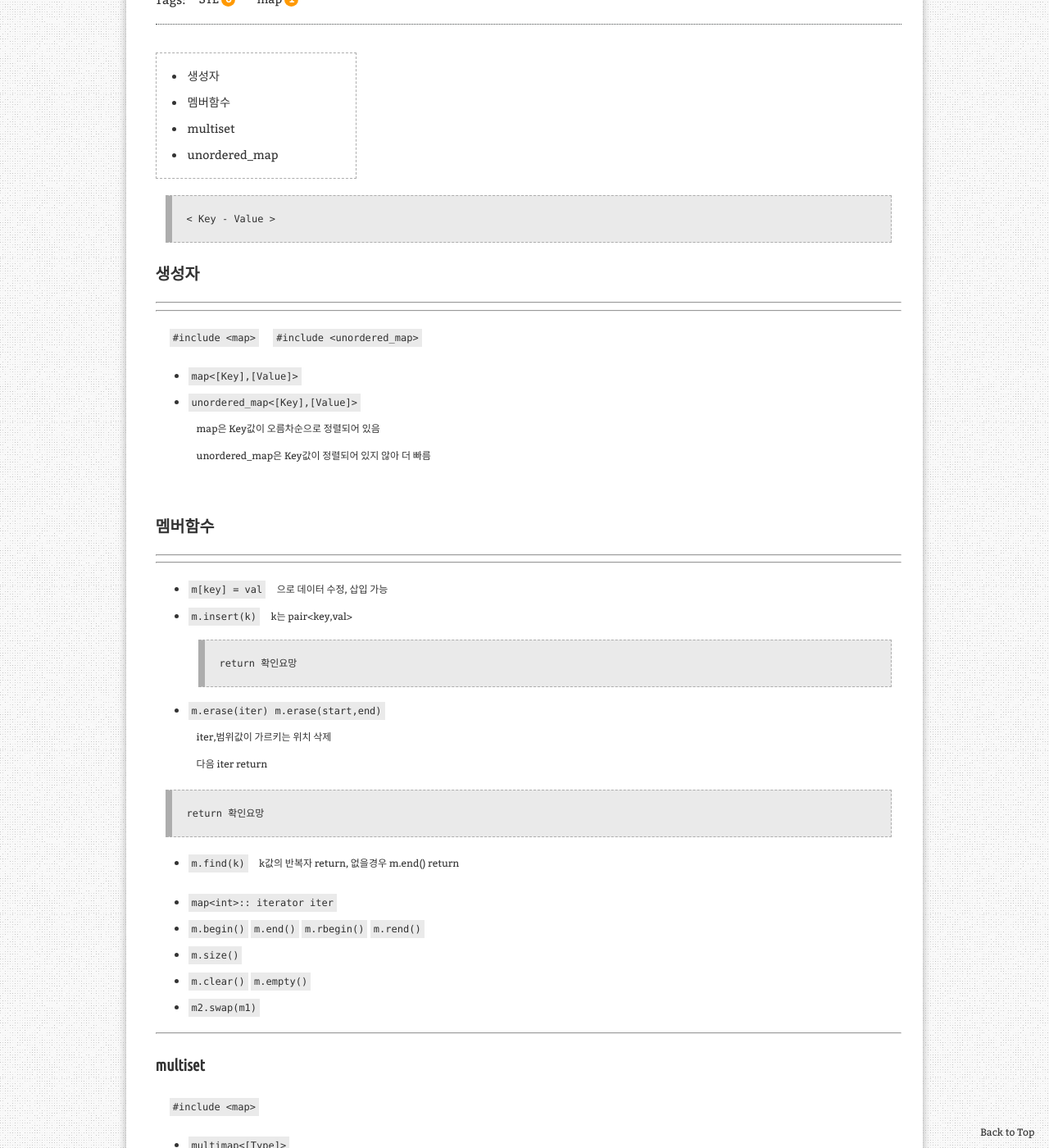
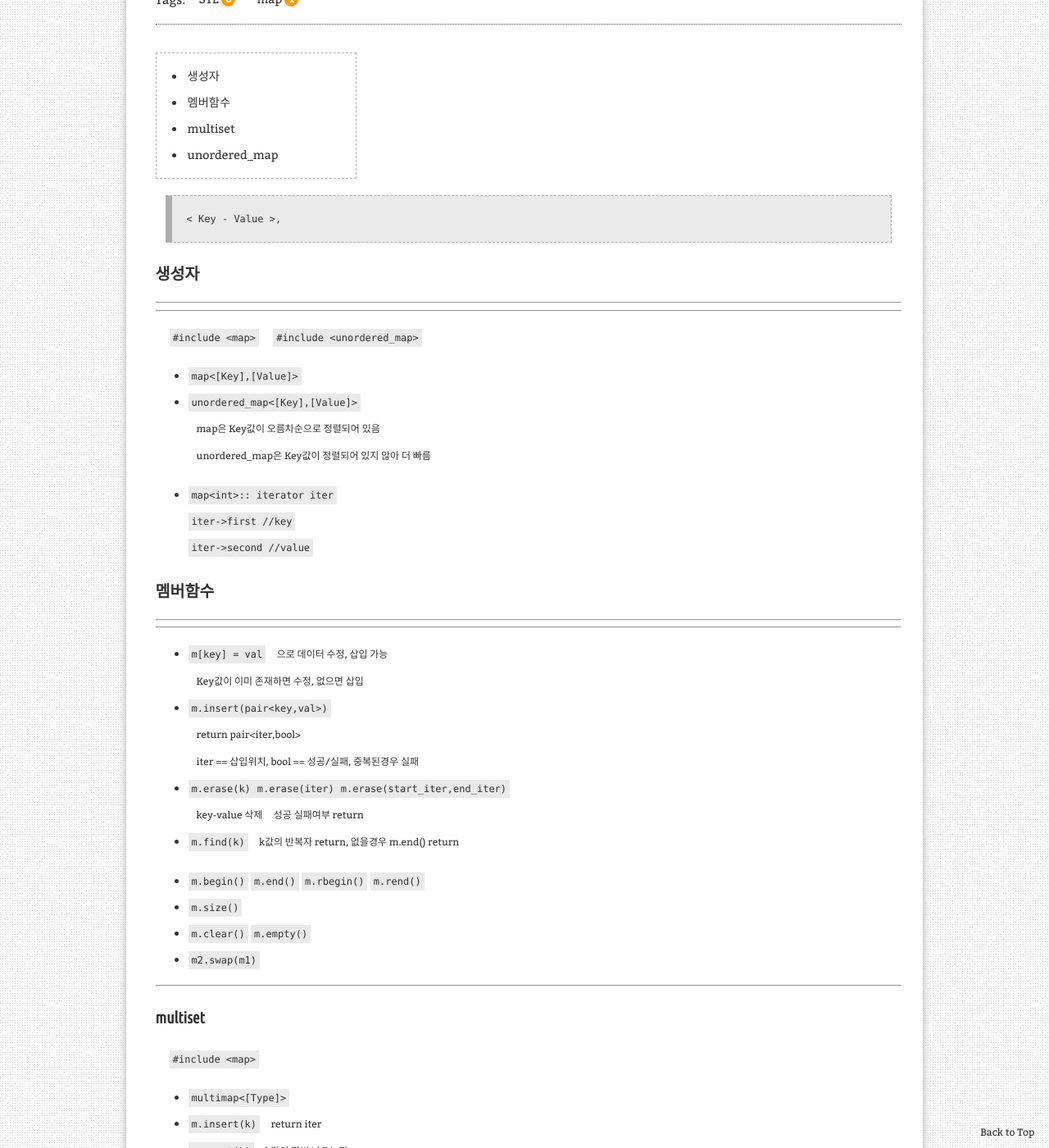
Before and after one commit to aristohyun/aristohyun.github.io, a Jekyll site: the page built from _posts/2020-07-15-Cpp-map.md, in a window 1280 px wide and 1400 px high, scrolled down 285 px. Shown: the whole window at 82% size. Built offline with Jekyll 4.4.1, drawn with Linux system fonts in a browser that asks for light colours; comment, search, counter and statistics services are not loaded.

Commit message:
update map,set

```diff
--- a/_posts/2020-07-15-Cpp-map.md
+++ b/_posts/2020-07-15-Cpp-map.md
@@ -24,7 +24,7 @@ redirect_from:
 * Kramdown table of contents
 {:toc .toc}
 
->  < Key - Value >
+>  < Key - Value >,
 
 ### 생성자
 ----------------
@@ -35,26 +35,32 @@ redirect_from:
 * `unordered_map<[Key],[Value]>`
 <span class="margin">  map은 Key값이 오름차순으로 정렬되어 있음</span>
 <span class="margin">  unordered_map은 Key값이 정렬되어 있지 않아 더 빠름</span>
-<br>
+
+<span class="space"></span>
+
+* `map<int>:: iterator iter`
+  `iter->first //key`
+  `iter->second //value`
 
 ### 멤버함수
 ----------------
 ----------------
 * `m[key] = val` <span class="margin">으로 데이터 수정, 삽입 가능</span>
-* `m.insert(k)` <span class="margin"> k는 pair<key,val> </span>
-> return 확인요망
+<span class="margin">Key값이 이미 존재하면 수정, 없으면 삽입</span>
 
-* `m.erase(iter)``m.erase(start,end)`
-<span class="margin">iter,범위값이 가르키는 위치 삭제</span>
-<span class="margin">다음 iter return</span>
+* `m.insert(pair<key,val>)`
+<span class="margin">return pair<iter,bool></span>
+<span class="margin">iter == 삽입위치, bool == 성공/실패, 중복된경우 실패</span>
 
-> return 확인요망
+* `m.erase(k)``m.erase(iter)``m.erase(start_iter,end_iter)`
+<span class="margin">key-value 삭제</span>
+<span class="margin">성공 실패여부 return</span>
 
 * `m.find(k)` <span class="margin">k값의 반복자 return,  없을경우 m.end() return</span>
 
 <span class="space"></span>
 
-* `map<int>:: iterator iter`
+
 * `m.begin()` `m.end()` `m.rbegin()` `m.rend()`
 
 * `m.size()`
```
Also changed, not shown: _posts/2020-07-15-Cpp-set.md (+6 -4 lines), 1 other file.
